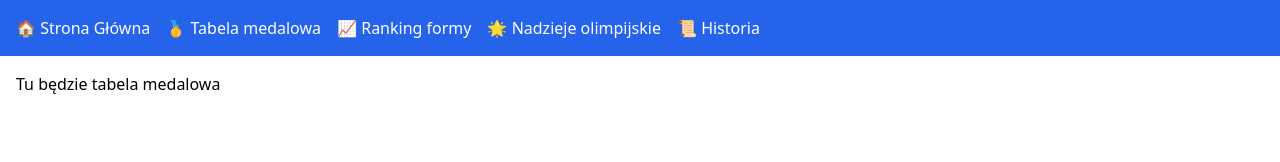
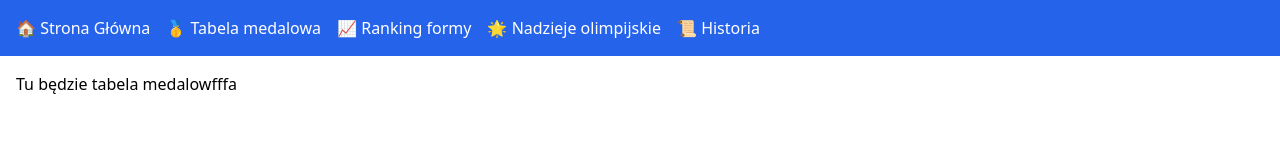
Before and after one commit to amiskiewiczpl/sportpage, a React (Vite) app: page /medals in a window 1280 px wide. Shown: the top 162 px of the page. Built offline with nearby package versions, Linux system fonts and the light colour scheme.

Commit message:
Update MedalTable.jsx

```diff
--- a/src/pages/MedalTable.jsx
+++ b/src/pages/MedalTable.jsx
@@ -1,3 +1,3 @@
 export default function MedalTable() {
-  return <h2>Tu będzie tabela medalowa</h2>
+  return <h2>Tu będzie tabela medalowfffa</h2>
 }
```
